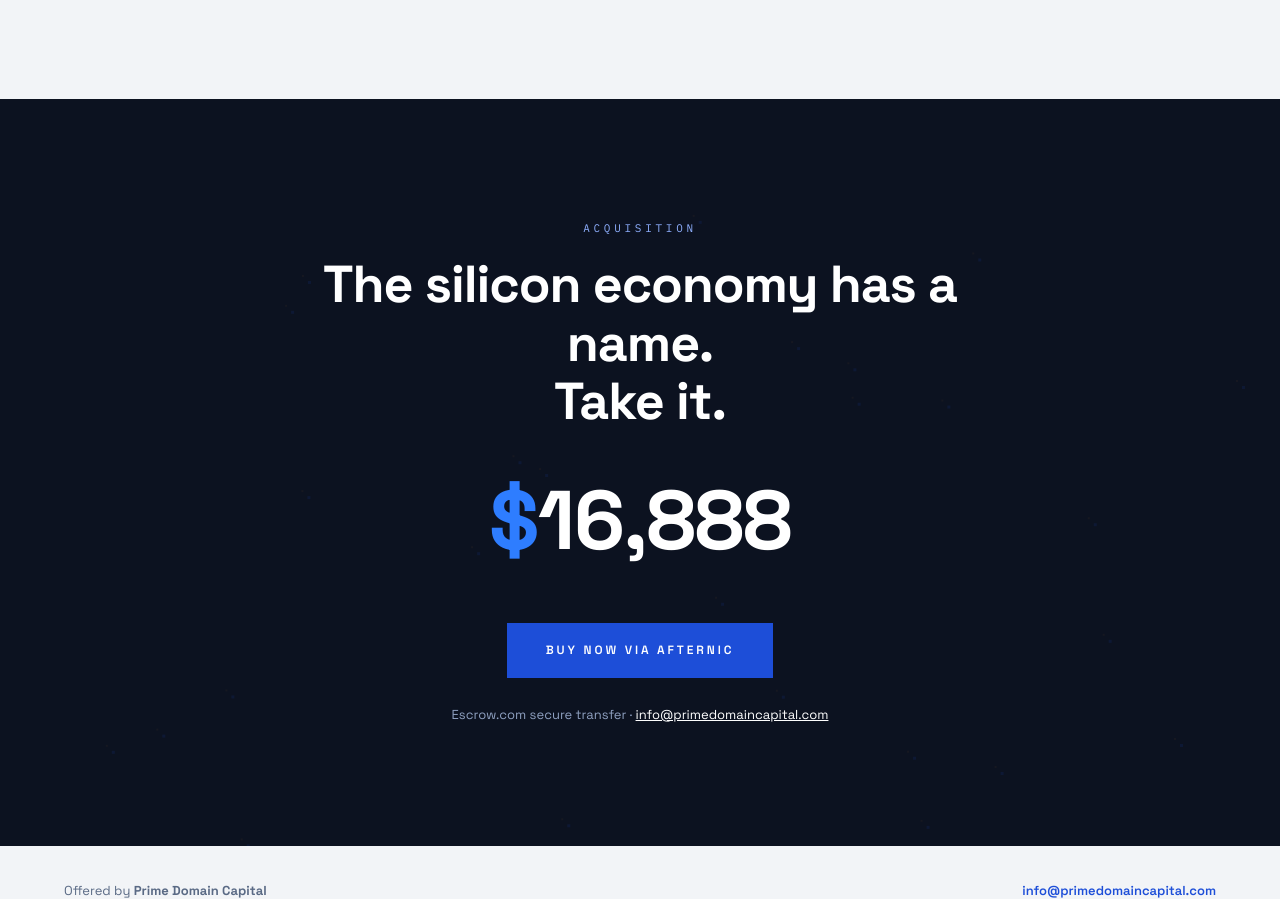
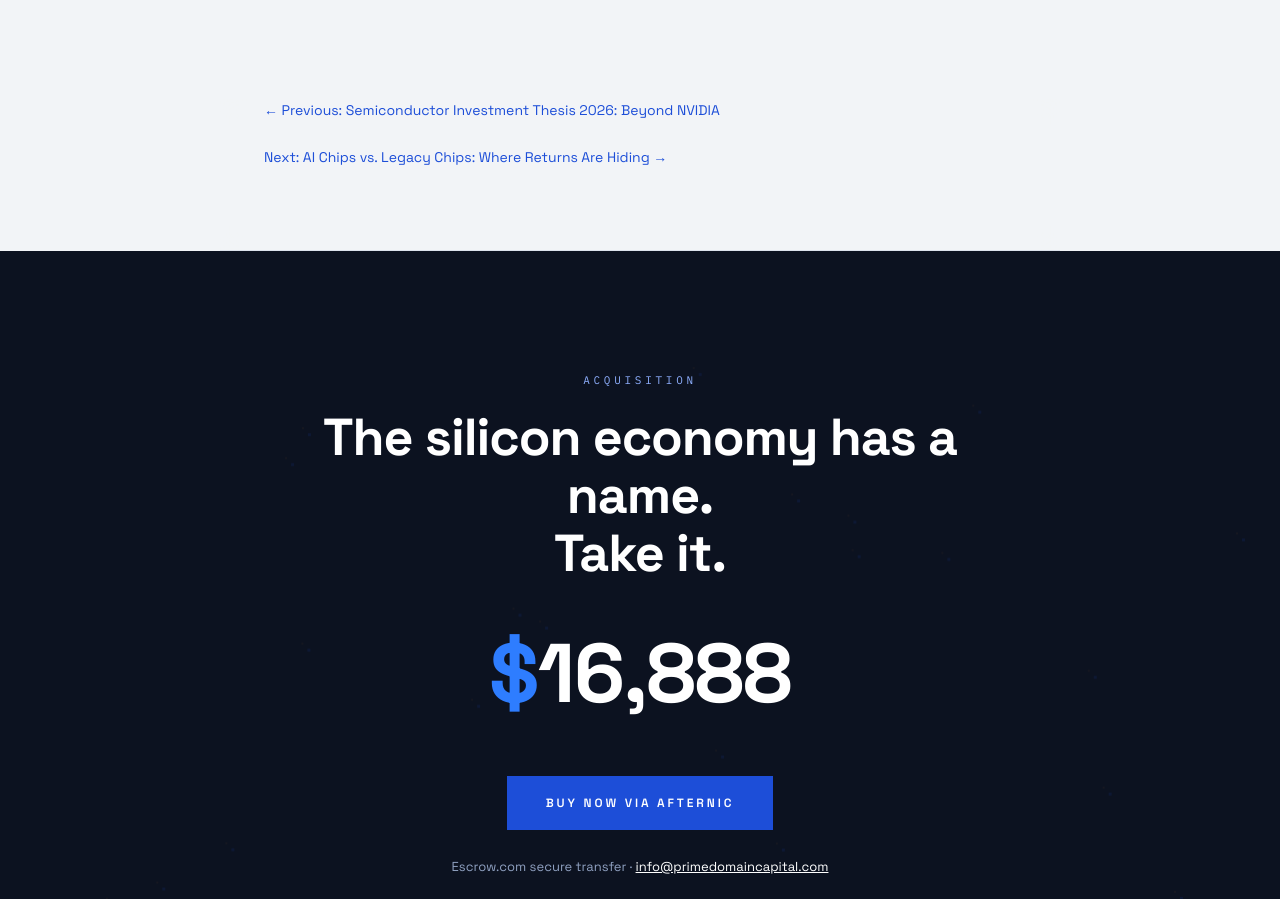
Before and after one commit to primedomaincapital/semiconductorfund, a plain HTML site: page insights/article2.html in a window 1280 px wide. Shown: the part 3341-4240 px from the top of the page. Drawn offline with Linux system fonts and the light colour scheme.

Commit message:
Add prev/next nav block to article2

```diff
--- a/insights/article2.html
+++ b/insights/article2.html
@@ -117,7 +117,7 @@ footer a{color:var(--chip);text-decoration:none;font-weight:600}
 <p>Rule four: size for the drawdown you know is coming. The quotable version: <em>in chips, you do not get paid for predicting the cycle — you get paid for surviving it with capital intact and dry powder ready.</em> Position sizes should reflect that a 40–50% peak-to-trough move in memory names is a normal event, not a tail risk.</p>
 <p>The 2026 cycle will reward the disciplined and invoice the euphoric, exactly as every cycle before it has. The only thing that has changed is the amplitude. Respect it.</p>
 <p class="signoff"><em>Cycle discipline is an edge. semiconductorfund.com is available for acquisition. Inquiries: info@primedomaincapital.com.</em></p>
-</article>
+</article> <nav class="article-nav" style="position:relative;z-index:1;max-width:840px;margin:0 auto;padding:0 44px 80px;display:flex;justify-content:space-between;gap:24px;flex-wrap:wrap"><a href="article1.html" style="color:var(--chip);text-decoration:none;font-size:14px">&larr; Previous: Semiconductor Investment Thesis 2026: Beyond NVIDIA</a><a href="article3.html" style="color:var(--chip);text-decoration:none;font-size:14px">Next: AI Chips vs. Legacy Chips: Where Returns Are Hiding &rarr;</a></nav>
 <div class="cta">
   <canvas class="bgc" id="circuit2"></canvas>
   <div class="kicker reveal" style="color:#8fb0ff">Acquisition</div>
```
